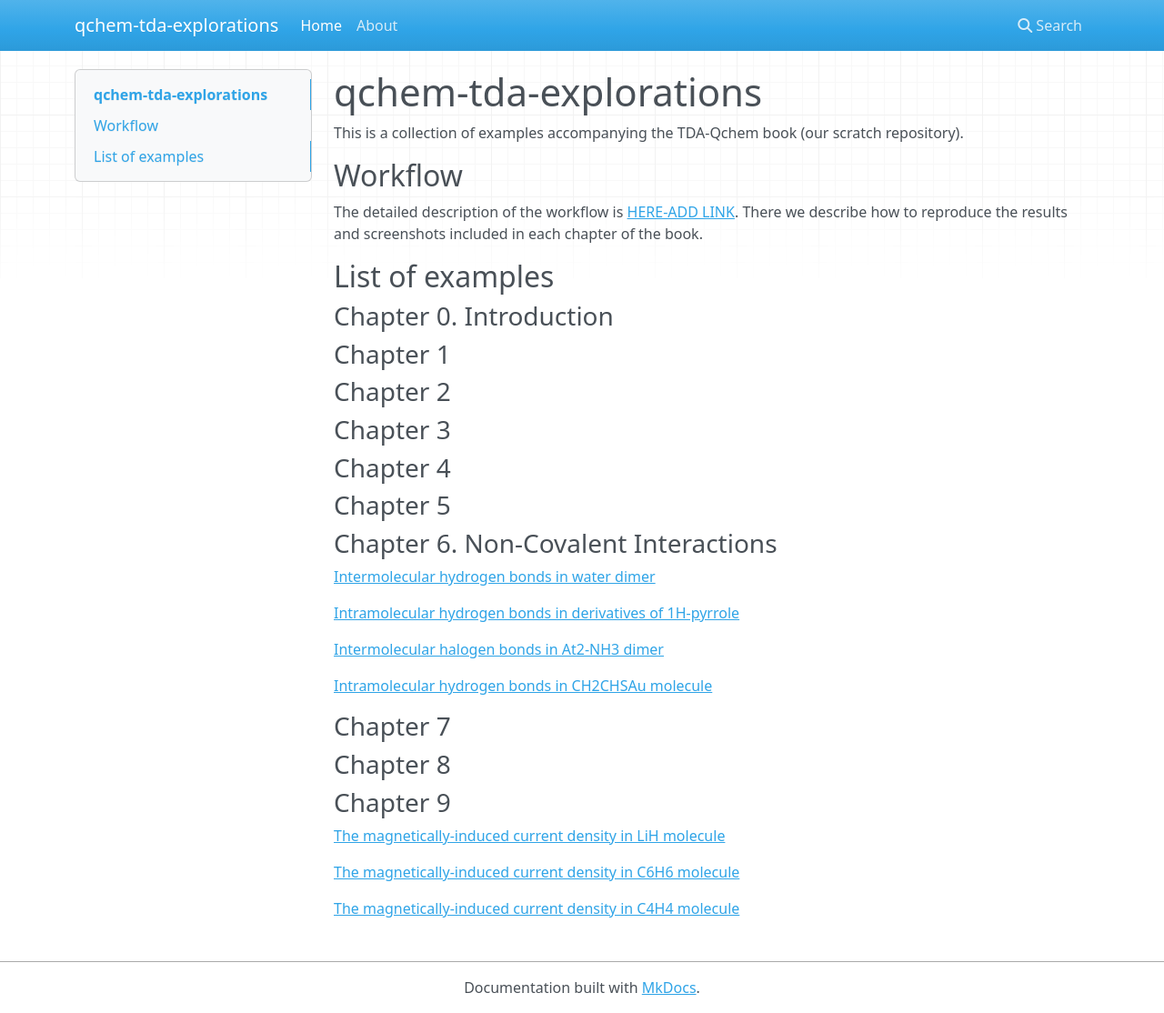
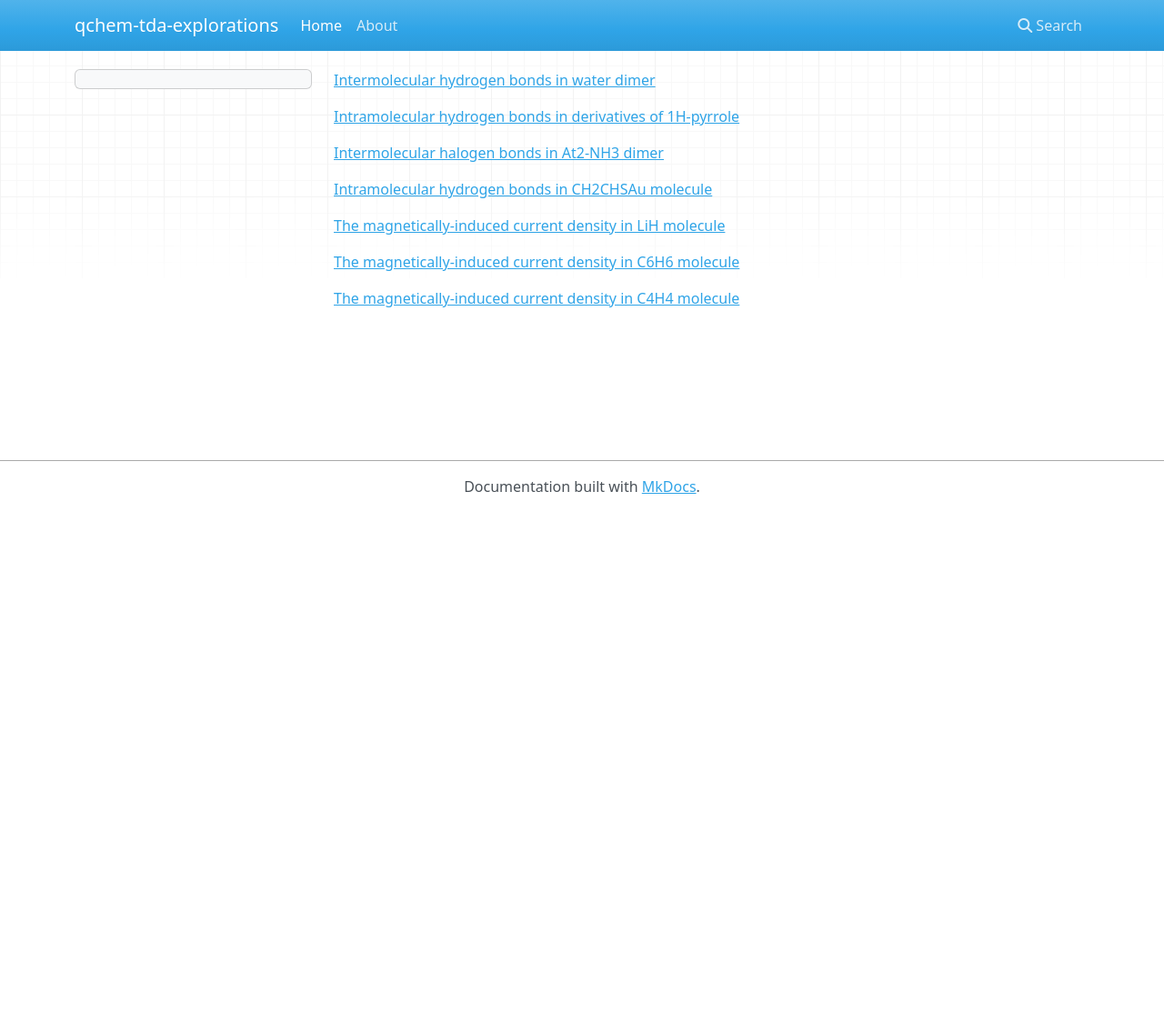
Before and after one commit to tda-qchem/tda-qchem-explorations, an MkDocs documentation site: the page built from docs/index.md, in a window 1280 px wide and 1114 px high. Shown: the whole window at 91% size. Built offline with MkDocs 1.6.1, drawn with Linux system fonts in a browser that asks for light colours; nearby versions of some CDN libraries.

Commit message:
simplify index.md - it is now a list of examples (no reference to the book)

```diff
--- a/docs/index.md
+++ b/docs/index.md
@@ -1,27 +1,3 @@
-# qchem-tda-explorations
-
-This is a collection of examples accompanying the TDA-Qchem book (our scratch repository).
-
-## Workflow
-
-The detailed description of the workflow is [HERE-ADD LINK](link).
-There we describe how to reproduce the results and screenshots included in each chapter of the book.
-
-## List of examples
-
-### Chapter 0. Introduction
-
-### Chapter 1
-
-### Chapter 2
-
-### Chapter 3
-
-### Chapter 4
-
-### Chapter 5
-
-### Chapter 6. Non-Covalent Interactions
 
 [Intermolecular hydrogen bonds in water dimer](H2OH2O_Hbonds/)
 
@@ -31,12 +7,6 @@ There we describe how to reproduce the results and screenshots included in each
 
 [Intramolecular hydrogen bonds in CH2CHSAu molecule](CH2CHSAu_Hbonds/)
 
-### Chapter 7
-
-### Chapter 8
-
-### Chapter 9
-
 [The magnetically-induced current density in LiH molecule](LiH_MICD/)
 
 [The magnetically-induced current density in C6H6 molecule](C6H6_MICD/)
```
